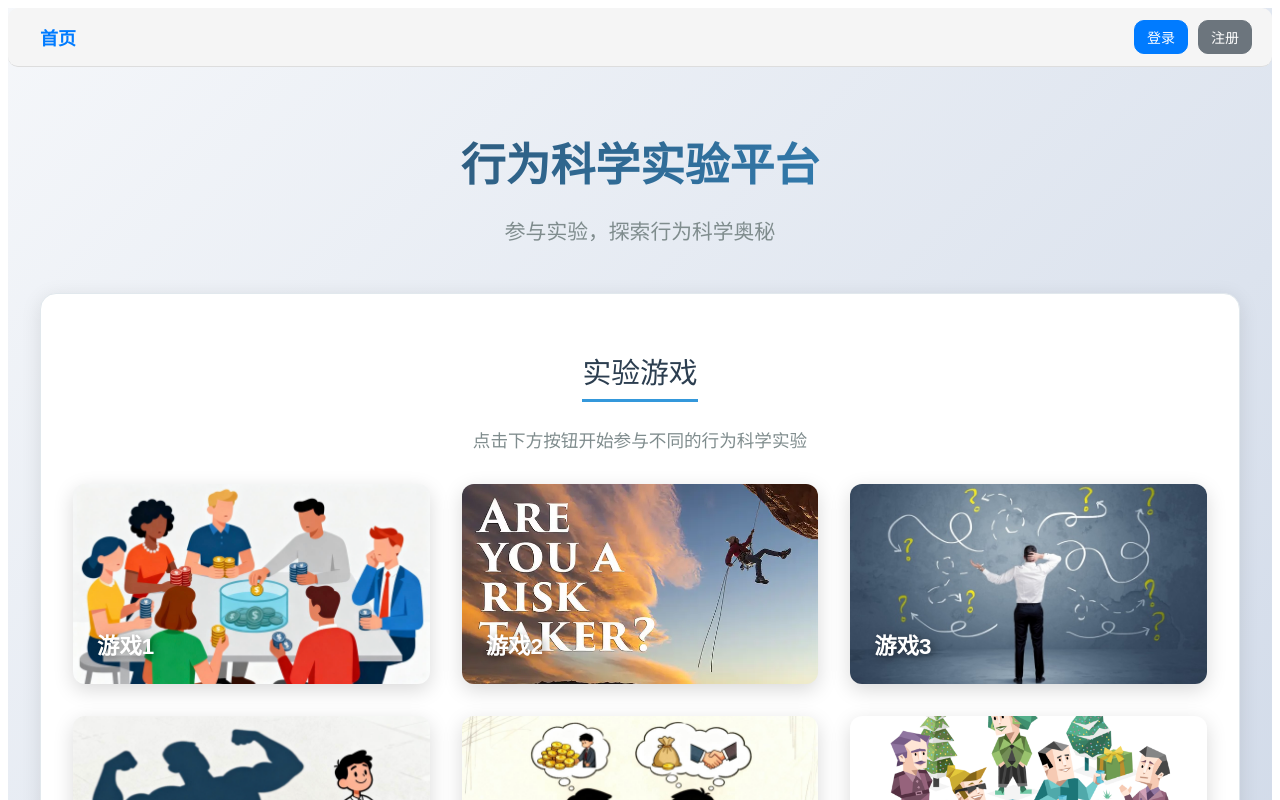
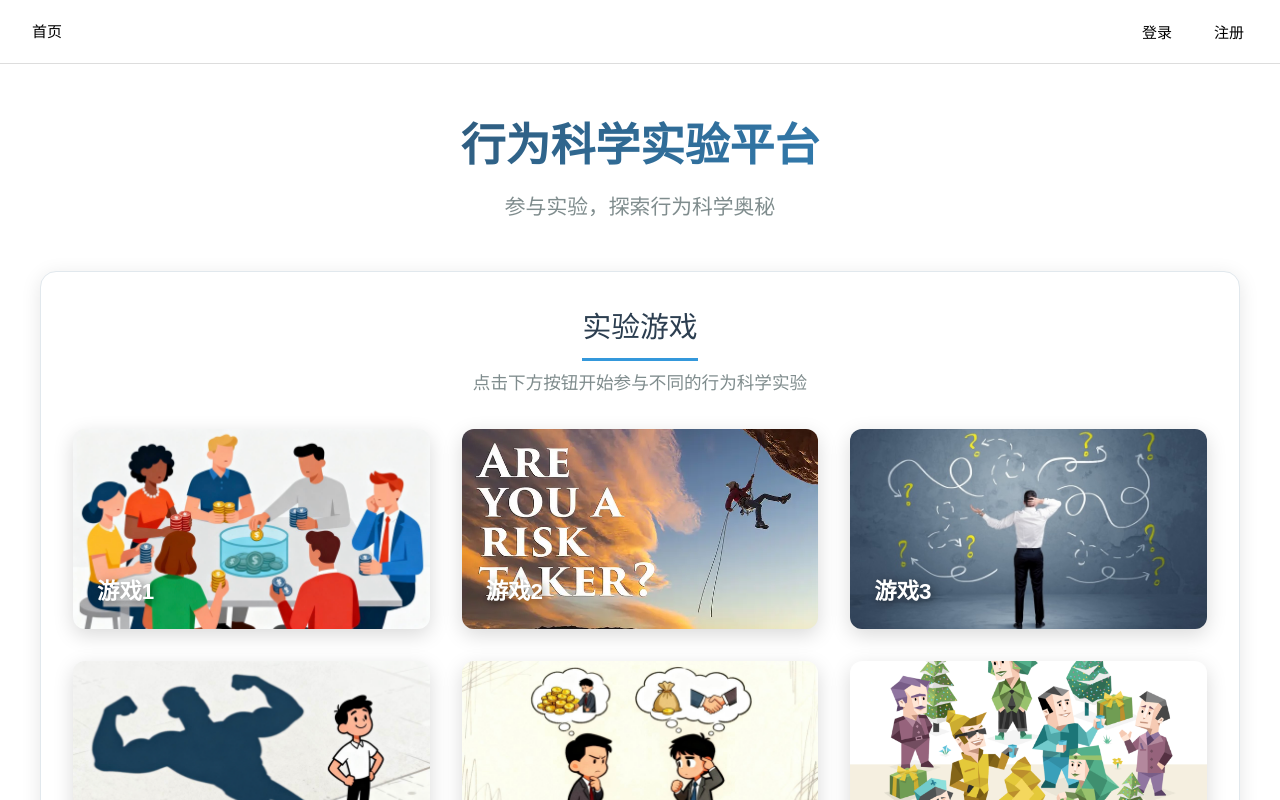
Before and after one commit to zhaoqiwang1/Behavioral-Econ, a React (Create React App) app in the folder client/: page / in a window 1280 px wide. Shown: the top 800 px of the page. Built offline with nearby package versions, Linux system fonts and the light colour scheme.

Commit message:
navbar update

```diff
--- a/client/src/App.css
+++ b/client/src/App.css
@@ -1,3 +1,18 @@
+/* 全局重置和字体设置 */
+* {
+  margin: 0;
+  padding: 0;
+  box-sizing: border-box;
+}
+
+body {
+  font-family: "PingFang SC", -apple-system, BlinkMacSystemFont, "Segoe UI", "Microsoft YaHei", sans-serif;
+  -webkit-font-smoothing: antialiased;
+  -moz-osx-font-smoothing: grayscale;
+  line-height: 1.6;
+}
+
+/* 原有的 App 样式 */
 .App {
   text-align: center;
 }
--- a/client/src/components/Navbar.module.css
+++ b/client/src/components/Navbar.module.css
@@ -1,21 +1,33 @@
 /* src/components/Navbar.module.css */
+
+body {
+  margin: 0;
+  margin-top: 0;
+  padding-top: 100px;
+}
 
 /* 导航栏基础样式 */
 .navbar {
   display: flex;
   justify-content: space-between;
   align-items: center;
+  position: fixed; /* 添加这行 */
+  top: 0; /* 添加这行 */
+  left: 0; /* 添加这行 */
+  right: 0; /* 添加这行 */
+  z-index: 1000; /* 添加这行，确保导航栏在最上层 */
+  margin: 0;
   padding: 10px 20px;
-  border-radius: 10px;
-  background-color: #f5f5f5;
+  border-radius: 0px;
+  background-color: rgba(255, 255, 255, 0.7); /* 90% 不透明度 */
+  backdrop-filter: blur(10px); /* 添加毛玻璃效果，更科技感 */
   border-bottom: 1px solid #ddd;
 }
 
 /* 网站标题 */
 .navbarTitle {
-  font-size: 18px;
-  font-weight: bold;
-  color: #007bff;
+  font-size: 15px;
+  color: black;
   cursor: pointer;
   padding: 6px 12px;
   border-radius: 8px;
@@ -23,29 +35,7 @@
   position: relative;
 }
 
-.navbarTitle:hover {
-  color: #0056b3;
-  background-color: #e9ecef;
-  transform: translateY(-2px);
-  box-shadow: 0 4px 8px rgba(0, 123, 255, 0.2);
-}
 
-/* 添加下划线动画效果 */
-.navbarTitle::after {
-  content: '';
-  position: absolute;
-  bottom: 0;
-  left: 50%;
-  width: 0;
-  height: 2px;
-  background-color: #007bff;
-  transition: all 0.3s ease;
-  transform: translateX(-50%);
-}
-
-.navbarTitle:hover::after {
-  width: 80%;
-}
 /* 右侧区域 */
 .navbarRight {
   display: flex;
@@ -61,8 +51,9 @@
 
 /* 用户名样式 - 只修改这部分 */
 .username {
-  color: #007bff;
-  font-weight: 500;
+  color: black;
+  font-size: 15px;
+  font-weight: 600;
   cursor: pointer;
   padding: 6px 12px;
   border-radius: 8px;
@@ -71,68 +62,50 @@
 }
 
 .username:hover {
-  color: #0056b3;
-  background-color: #e9ecef;
+  color: #8f8d8d;
   transform: translateY(-2px);
-  box-shadow: 0 4px 8px rgba(0, 123, 255, 0.2);
 }
 
-/* 添加下划线动画效果 */
-.username::after {
-  content: '';
-  position: absolute;
-  bottom: 0;
-  left: 50%;
-  width: 0;
-  height: 2px;
-  background-color: #007bff;
-  transition: all 0.3s ease;
-  transform: translateX(-50%);
-}
-
-.username:hover::after {
-  width: 80%;
-}
 
 /* 基础按钮样式 */
 .navBtn {
-  padding: 6px 12px;
+  padding: 10px 15px;
   border: 1px solid #ccc;
-  border-radius: 10px;
   cursor: pointer;
-  font-size: 14px;
+  font-size: 15px;
+  font-family: inherit; /* 继承父级字体 */
+  font-weight: 500; /* 与username保持一致 */
 }
 
 /* 登录按钮 */
 .loginBtn {
-  background-color: #007bff;
-  color: white;
-  border-color: #007bff;
+  background-color: white;
+  color: black;
+  border-color: white;
 }
 
-.loginBtn:hover {
-  background-color: #0056b3;
-}
 
 /* 注册按钮 */
 .registerBtn {
-  background-color: #6c757d;
-  color: white;
-  border-color: #6c757d;
+  background-color: white;
+  color: black;
+  border-color: white;
   margin-left: 10px;
 }
 
-.registerBtn:hover {
-  background-color: #545b62;
-}
 
 /* 退出按钮 */
 .logoutBtn {
-  background-color: #dc3545;
-  color: white;
-  border-color: #dc3545;
+  background-color: white;
+  color: black;
+  border-color: white;
+  cursor: pointer;
 }
 
-.logoutBtn:hover {
-  background-color: #c82333;
+
+.logoutBtn:hover,
+.loginBtn:hover,
+.registerBtn:hover {
+  color: #8f8d8d;
+  transform: translateY(-2px);
 }
--- a/client/src/pages/HomePage.module.css
+++ b/client/src/pages/HomePage.module.css
@@ -3,12 +3,13 @@
   min-height: 100vh;
   display: flex;
   flex-direction: column;
-  background: linear-gradient(135deg, #f5f7fa 0%, #c3cfe2 100%);
+  /* background: linear-gradient(135deg, #f5f7fa 0%, #c3cfe2 100%); */
 }
 
 .homepageContent {
   flex: 1;
-  padding: 2rem;
+  padding-top: 10px;
+  /* padding: 2rem; */
   max-width: 1200px;
   margin: 0 auto;
   width: 100%;
```
